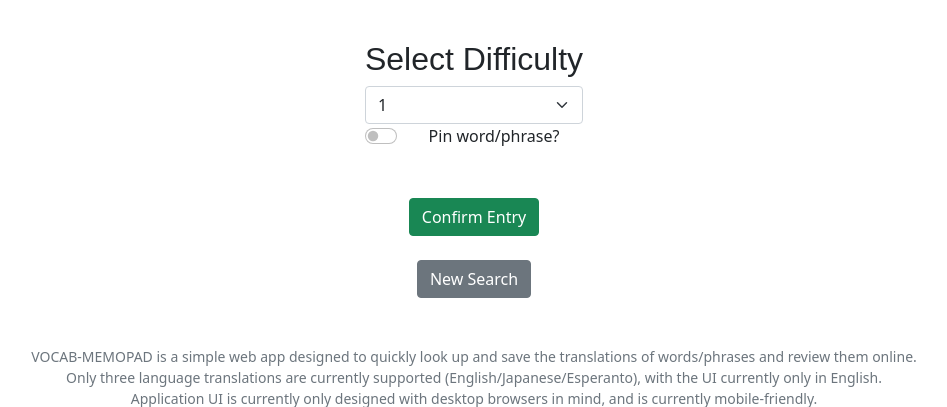
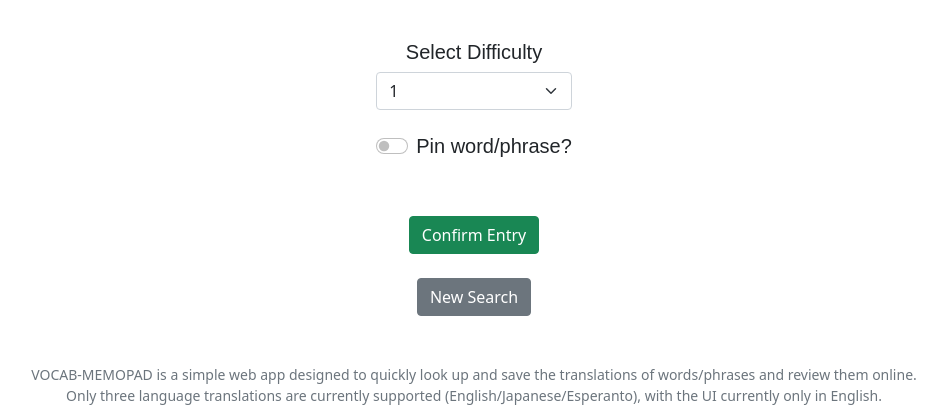
Before and after one commit to rkjrivero/vocab-memopad, a Flask app: template templates/review.html in a window 1280 px wide. Shown: the part 414-821 px from the top of the page, without its empty margins (166-1113 px from the left). Run offline with Flask 2, Linux system fonts and the light colour scheme; the template is opened without the code that fills it, so the values that code supplies are empty; some libraries are stand-ins or nearby versions.

Commit message:
tweaked labels

```diff
--- a/templates/changedefault.html
+++ b/templates/changedefault.html
@@ -119,7 +119,7 @@
                     <label class="form-check-label" for="check_autotrans">
                         <h5>Automatically translate input?</h5>
                     </label>
-                    <input class="form-check-input" type="checkbox" id="check_autotrans" value="true" name="autotrans" checked>
+                    <input class="form-check-input" type="checkbox" id="autotrans" name="autotrans" value="true"  checked>
                 </div>
             </div>
             <br>
--- a/templates/review.html
+++ b/templates/review.html
@@ -41,27 +41,34 @@
             </tr>
         </tbody>
     </table>
+    <br>
 
     <form action="/review" method="post" class="row row-cols-lg-auto g-3 align-items-center">
         <div class="container-sm align-items-center">
             <div class="form-group align-items-center">
                 <div class="form-group align-items-center">
                     <div class="dropdown">
-                        <br>
-                        <h2>Select Difficulty</h2>
-                        <select class="form-select" aria-label="Word/Phrase Difficulty" name="difficulty">
+                        <label for="username">
+                            <h5>Select Difficulty</h5>
+                        </label>
+                        <select class="form-select" aria-label="Word/Phrase Difficulty" id="difficulty" name="difficulty">
                             <option selected value="1">1</option>
                             <option value="2">2</option>
                             <option value="3">3</option>
                         </select>
                     </div>
                 </div>
+                <br>
+
                 <div class="form-check form-switch">
-                    <label class="form-check-label" for="check_pin">Pin word/phrase?</label>
+                    <label class="form-check-label" for="check_pin">
+                        <h5>Pin word/phrase?</h5>
+                    </label>
                     <input class="form-check-input" type="checkbox" id="check_pin" value="true" name="inputpin">
                 </div>
             </div>
             <br><br>
+
             <button class="btn btn-success" type="submit">Confirm Entry</button>
         </div>
     </form>
```
